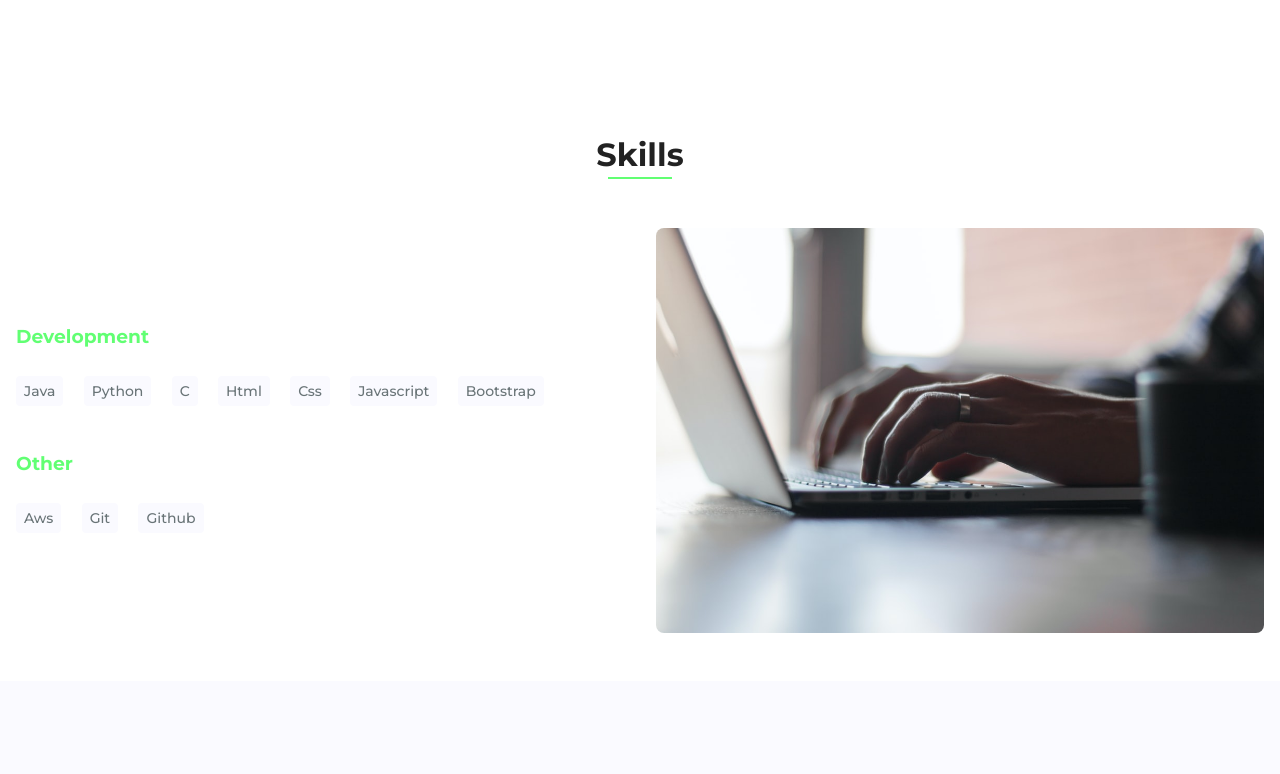
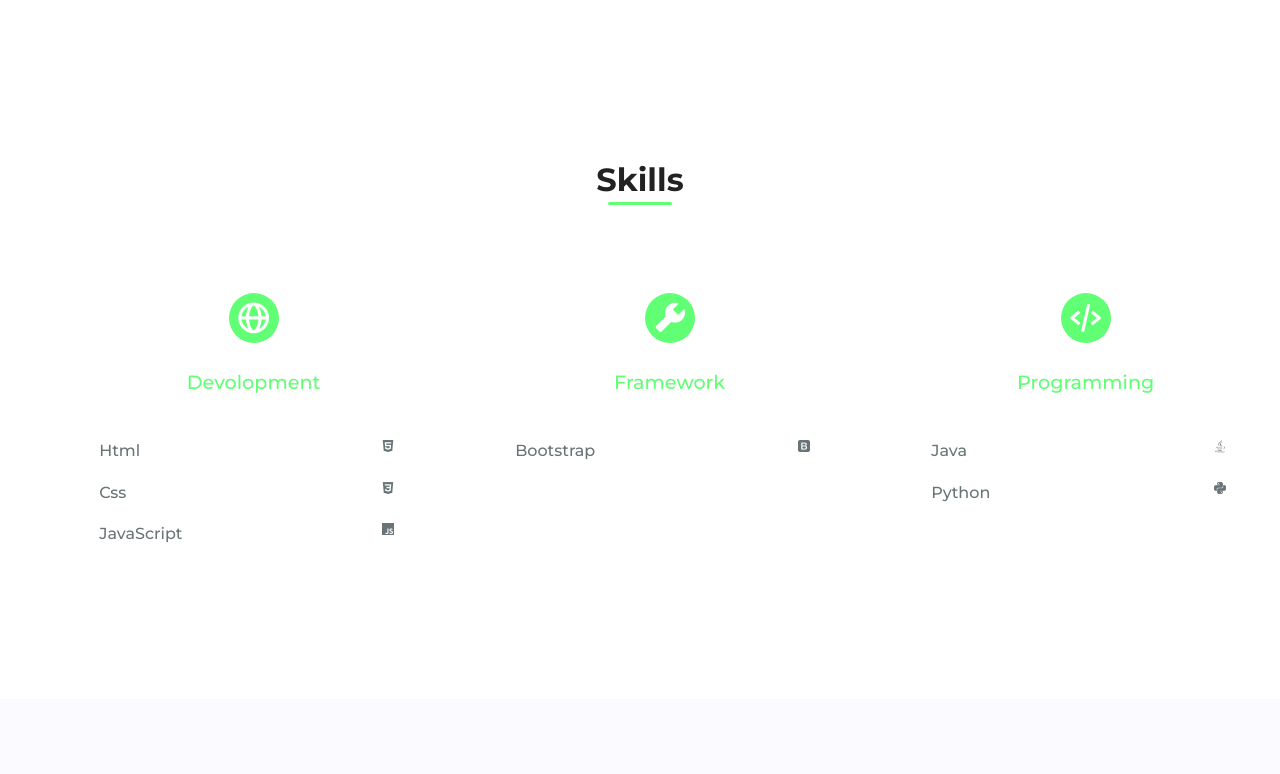
Before and after one commit to ShalvinShaji/Portfolio-wesite, a plain HTML site: page index.html in a window 1280 px wide. Shown: the part 1400-2174 px from the top of the page. Drawn offline with nearby package versions, Linux system fonts and the light colour scheme.

Commit message:
New skills section completed

```diff
--- a/Css/styles.css
+++ b/Css/styles.css
@@ -18,14 +18,17 @@
 /*===== Fuente y tipografia =====*/
 :root{
     --body-font: 'Montserrat', sans-serif;
-     --big-font-size: 6.25rem;
+    --big-font-size: 6.25rem;
+    --h1-font-size: 2rem;
     --h2-font-size: 1.25rem;
+
     --normal-font-size: .938rem;
     --small-font-size: .813rem;
 }
 @media screen and (min-width: 768px){
     :root{
         --big-font-size: 10.5rem;
+        --h1-font-size: 3rem;
         --h2-font-size: 2rem;
         --normal-font-size: 1rem;
         --small-font-size: .875rem;
@@ -100,6 +103,8 @@ img{
     margin: auto;
     top: 2rem;
     background-color: var(--first-color);
+    border-radius: 10px;
+
 }
 
 /*===== LAYOUT =====*/
@@ -117,7 +122,7 @@ img{
     top: 0;
     left: 0;
     z-index: var(--z-fixed);
-    background-color: var(--first-color);
+    background-color: var(--dark-color);
 }
 
 /*===== NAV =====*/
@@ -127,7 +132,7 @@ img{
     justify-content: space-between;
     align-items: center;
 }
-@media screen and (max-width: 768px){
+@media screen and (max-width: 767px){
     .nav__menu{
         position: fixed;
         top: var(--header-height);
@@ -185,6 +190,7 @@ img{
     justify-items: center;
     align-items: flex-end;
     padding-top: var(--mb-4);
+    background-repeat: no-repeat;
 }
 .home__title{
 
@@ -267,29 +273,61 @@ img{
 }
 
 /* ===== SKILLS =====*/
-.skills__container{
-    row-gap: 2rem;
+/* .skills__container{
+
+} */
+
+.skill{
+    display: grid;
+    padding: var(--mb-2);
+    grid-template-columns: 1fr;
 }
-.skills__subtitle{
-    color: var(--first-color);
-    margin-bottom: var(--mb-3);
-}
-.skills__name{
-    display: inline-block;
-    font-size: var(--small-font-size);
-    margin-right: var(--mb-2);
-    margin-bottom: var(--mb-3);
-    padding: .25rem .5rem;
-    background-color: var(--white-color);
-    border-radius: .25rem;
-}
-.skills__name:hover{
+
+
+
+.skill .set{
+    background-color: rgb(255, 255, 255);
+    padding: var(--mb-2);
+    border-radius: 16px;
+    align-items: center;
+    justify-content: center;
+    transition-duration: .5s;
+    margin: var(--mb-1);
+
+ }
+
+ .skill .set:hover {
+    box-shadow: 0px 12px 16px #00000024;
+
+ }
+
+ .skill span{
+    display: flex;
+    justify-content: center;
+    align-items: center;
+    width: 50px;
+    height: 50px;
+    font-size: 2.3rem;
     background-color: var(--first-color);
-    color: var(--white-color);
-}
-.skills__img img{
-    border-radius: .5rem;
-}
+    border-radius: 50%;
+    color: white;
+    margin-inline: auto;
+ }
+
+ .skill header{
+    padding-block: var(--mb-3);
+    font-size: 1rem;
+    text-align: center;
+    margin-bottom: var(--mb-1);
+
+ }
+
+ .skill .list{
+    padding-block: var(--mb-1);
+    display: grid;
+    grid-template-columns: 1fr .1fr;
+
+ }
 
 /* ===== PORTFOLIO =====*/
 .portfolio{
@@ -457,10 +495,82 @@ img{
         width: 165px;
     }
 
-    .skills__container{
-        grid-template-columns: repeat(2, 1fr);
+    .skill{
+
+        grid-template-columns: repeat(3,1fr);
         align-items: center;
+        justify-content: center;
     }
+    .skill .set{
+        background-color: rgb(255, 255, 255);
+        padding: var(--mb-2);
+        border-radius: 16px;
+        align-items: center;
+        justify-content: center;
+        height: 350px;
+        transition-duration: .5s;
+        margin: var(--mb-1);
+        margin-left: 4.2rem;
+     }
+
+     .skill .set:hover {
+        box-shadow: 0px 12px 16px #00000024;
+
+     }
+
+     .skill span{
+        display: flex;
+        justify-content: center;
+        align-items: center;
+        width: 50px;
+        height: 50px;
+        font-size: 2.3rem;
+        background-color: var(--first-color);
+        border-radius: 50%;
+        color: white;
+        margin-inline: auto;
+     }
+
+     .skill header{
+        padding-block: var(--mb-3);
+        font-size: 1.2rem;
+        text-align: center;
+        color: var(--first-color);
+
+     }
+
+     .skill .list{
+        padding-block: var(--mb-1);
+        display: grid;
+        grid-template-columns: 1fr 28pxfr;
+
+
+
+
+
+     }
+
+
+
+
+
+
+
+
+
+
+
+
+
+
+
+
+
+
+
+
+
+
 
     .portfolio__container{
         grid-template-columns: repeat(3, 1fr);
--- a/index.html
+++ b/index.html
@@ -41,7 +41,7 @@
         <!--===== HOME =====-->
         <div id="start"></div>
 
-        <section class="home" id="home">
+        <section class="home" id="home" style=>
             <div class="home__container bd-grid">
                 <div class="home__title">
                     <p>Hi <br>I'am <span class="home__title__name">Shalvin</p>
@@ -73,9 +73,7 @@
                 <div>
                     <h2 class="about__subtitle">Shalvin Shaji</h2>
                     <span class="about__profession">Web designer & Devoloper</span>
-                    <p class="about__text">Lorem ipsum dolor, sit amet consectetur adipisicing elit. Adipisci
-                        consectetur, architecto quas fugiat, iste inventore facere repellendus delectus id, vitae
-                        blanditiis.</p>
+                    <p class="about__text">Lorem ipsum dolor sit amet consectetur adipisicing elit. Accusamus facilis cum necessitatibus consequatur dolorum autem velit, vel quidem voluptates, quaerat eveniet earum doloribus, exercitationem corrupti atque. Placeat sint deleniti illum.</p>
 
                     <div class="about__social">
                         <a href="https://www.linkedin.com/in/shalvinshaji" class="about__social-icon"><i
@@ -93,28 +91,50 @@
 
         <section class="skills section" id="skills">
             <h2 class="section-title">Skills</h2>
-
-            <div class="skills__container bd-grid">
-                <div class="skills__box">
-                    <h3 class="skills__subtitle">Development</h3>
-                    <span class="skills__name">Java</span>
-                    <span class="skills__name">Python</span>
-                    <span class="skills__name">C</span>
-                    <span class="skills__name">Html</span>
-                    <span class="skills__name">Css</span>
-                    <span class="skills__name">Javascript</span>
-                    <span class="skills__name">Bootstrap</span>
-                    <h3 class="skills__subtitle">Other</h3>
-                    <span class="skills__name">Aws</span>
-                    <span class="skills__name">Git</span>
-                    <span class="skills__name">Github</span>
+            <div class="skills__container ">
+                <div class="skill">
+                    <div class="set">
+                        <span class='bx bx-globe'></span>
+                        <header>Devolopment</header>
+                        <div class="list">
+                            <label>Html</label>
+                            <i class='bx bxl-html5' ></i>
+                        </div>
+                        <div class="list">
+                            <label>Css</label>
+                            <i class='bx bxl-css3'></i>
+                        </div>
+                        <div class="list">
+                            <label>JavaScript</label>
+                            <i class='bx bxl-javascript' ></i>
+                        </div>
+                    </div>
+                    <div class="set">
+                        <span class='bx bxs-wrench'></span>
+                        <header>Framework</header>
+                        <div class="list">
+                            <label>Bootstrap</label>
+                            <i class='bx bxl-bootstrap' ></i>
+                        </div>
+                    </div>
+                    <div class="set">
+                        <span class='bx bx-code-alt'></span>
+                        <header>Programming</header>
+                        <div class="list">
+                            <label>Java</label>
+                            <i class='bx bxl-java' ></i>
+                        </div>
+                        <div class="list">
+                            <label>Python</label>
+                            <i class='bx bxl-python'></i>
+                        </div>
+                    </div>
                 </div>
 
-                <div class="skills__img">
 
-                    <img src="./Img/skills.jpeg" alt="">
 
-                </div>
+
+           </div>
         </section>
 
         <!--===== PORTFOLIO =====-->
```
